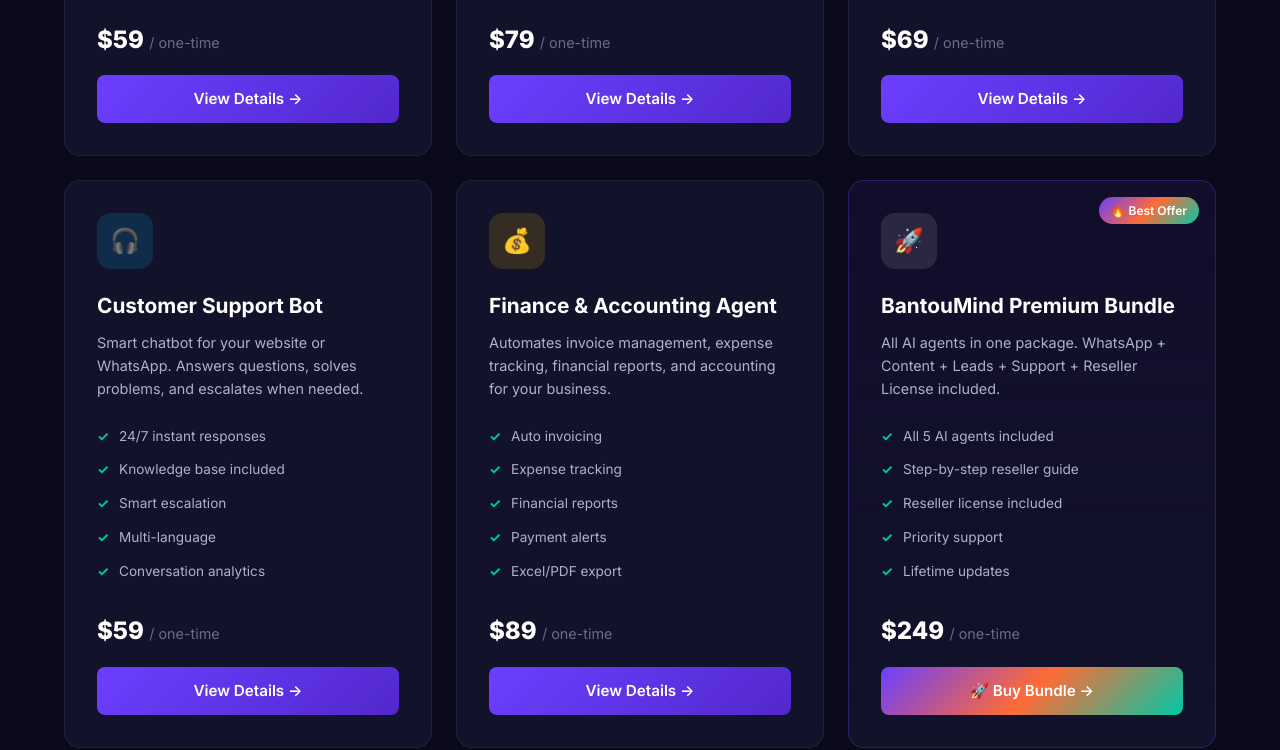
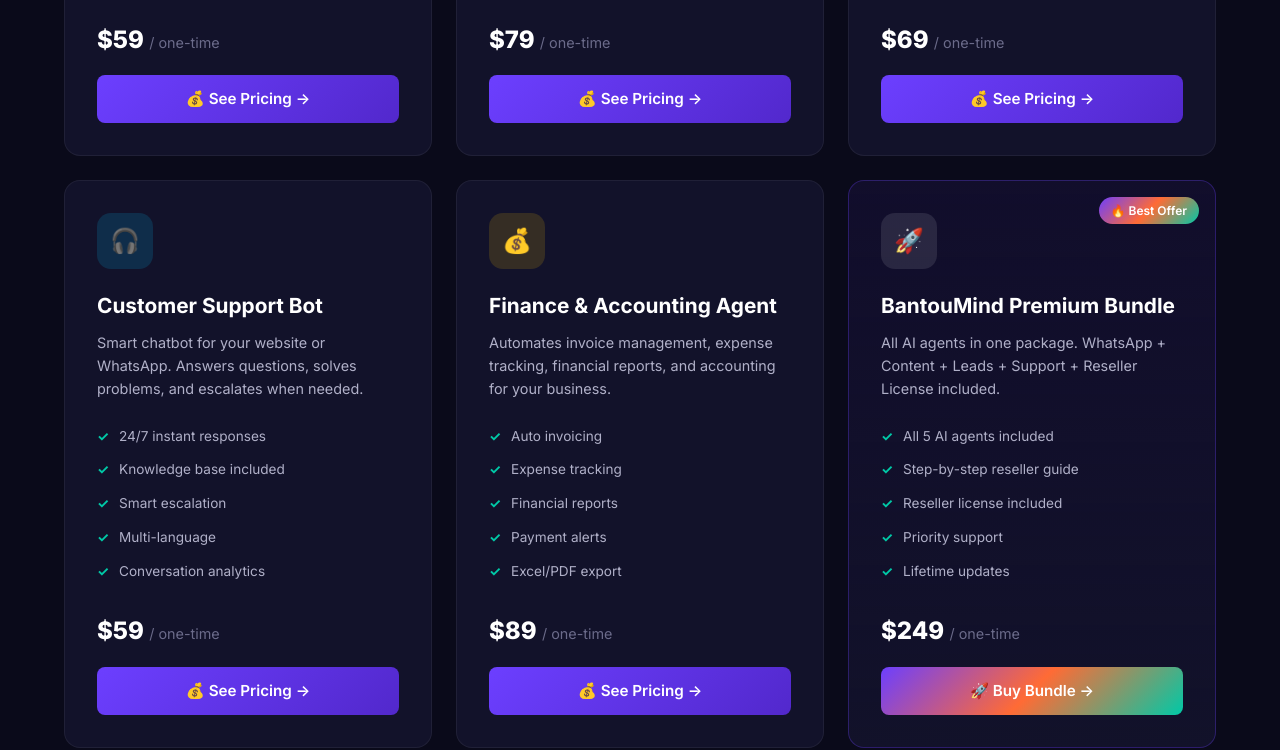
Before and after one commit to Houdiniprime/bantoumind-ai-, a website: page en/index.html in a window 1280 px wide. Shown: the part 1543-2293 px from the top of the page. Drawn offline with Linux system fonts and the light colour scheme.

Commit message:
Fix: English page links now stay within EN version (no redirect to French)

```diff
--- a/en/index.html
+++ b/en/index.html
@@ -83,7 +83,7 @@
           <li>Turnkey installation</li>
         </ul>
         <div class="agent-card-price">$59 <span>/ one-time</span></div>
-        <a href="../agents/whatsapp-bot/whatsapp-agent.html" class="agent-card-btn">View Details →</a>
+        <a href="#pricing" class="agent-card-btn">💰 See Pricing →</a>
       </div>
 
       <div class="agent-card">
@@ -96,7 +96,7 @@
           <li>Auto editorial calendar</li>
         </ul>
         <div class="agent-card-price">$79 <span>/ one-time</span></div>
-        <a href="../agents/content-creator/content-agent.html" class="agent-card-btn">View Details →</a>
+        <a href="#pricing" class="agent-card-btn">💰 See Pricing →</a>
       </div>
 
       <div class="agent-card">
@@ -109,7 +109,7 @@
           <li>Daily reports</li>
         </ul>
         <div class="agent-card-price">$69 <span>/ one-time</span></div>
-        <a href="../agents/lead-generator/lead-agent.html" class="agent-card-btn">View Details →</a>
+        <a href="#pricing" class="agent-card-btn">💰 See Pricing →</a>
       </div>
 
       <div class="agent-card">
@@ -122,7 +122,7 @@
           <li>Conversation analytics</li>
         </ul>
         <div class="agent-card-price">$59 <span>/ one-time</span></div>
-        <a href="../agents/support-bot/support-agent.html" class="agent-card-btn">View Details →</a>
+        <a href="#pricing" class="agent-card-btn">💰 See Pricing →</a>
       </div>
 
       <div class="agent-card">
@@ -135,7 +135,7 @@
           <li>Excel/PDF export</li>
         </ul>
         <div class="agent-card-price">$89 <span>/ one-time</span></div>
-        <a href="../agents/finance/finance-agent.html" class="agent-card-btn">View Details →</a>
+        <a href="#pricing" class="agent-card-btn">💰 See Pricing →</a>
       </div>
 
       <div class="agent-card" style="border-color: rgba(108,63,255,0.3); background: linear-gradient(180deg, rgba(108,63,255,0.08) 0%, var(--bg-card) 100%);">
@@ -302,8 +302,8 @@
   <footer class="footer">
     <div class="footer-content">
       <div><div style="display:flex;align-items:center;gap:8px;font-weight:700;font-size:1.2rem;"><div style="width:36px;height:36px;background:var(--gradient-main);border-radius:10px;display:flex;align-items:center;justify-content:center;font-size:1rem;">B</div> BantouMind AI</div><p class="footer-brand-desc">AI Agents and automations to boost your business worldwide. WhatsApp, content, leads, support - all automated.</p></div>
-      <div class="footer-column"><h4>Products</h4><ul><li><a href="../agents/whatsapp-bot/whatsapp-agent.html">WhatsApp Agent</a></li><li><a href="../agents/content-creator/content-agent.html">Content Agent</a></li><li><a href="../agents/lead-generator/lead-agent.html">Lead Agent</a></li><li><a href="agents/bundle/bundle.html">Premium Bundle</a></li></ul></div>
-      <div class="footer-column"><h4>Resources</h4><ul><li><a href="../docs/guides/guide-revente.html">Reseller Guide</a></li><li><a href="../docs/guides/installation.html">Installation Guide</a></li></ul></div>
+      <div class="footer-column"><h4>Products</h4><ul><li><a href="#pricing">WhatsApp Agent</a></li><li><a href="#pricing">Content Agent</a></li><li><a href="#pricing">Lead Agent</a></li><li><a href="agents/bundle/bundle.html">Premium Bundle</a></li></ul></div>
+      <div class="footer-column"><h4>Resources</h4><ul><li><a href="agents/bundle/bundle.html">Bundle Details</a></li><li><a href="#how-it-works">How It Works</a></li></ul></div>
       <div class="footer-column"><h4>Contact</h4><ul>          <li><a href="#">Chariow Payment</a></li><li><a href="#">WhatsApp</a></li><li><a href="#">bantoumind.ai@gmail.com</a></li></ul></div>
     </div>
     <div class="footer-bottom"><p>&copy; 2025 BantouMind AI. All rights reserved.</p><p>Made with ❤️ for the world</p></div>
```
